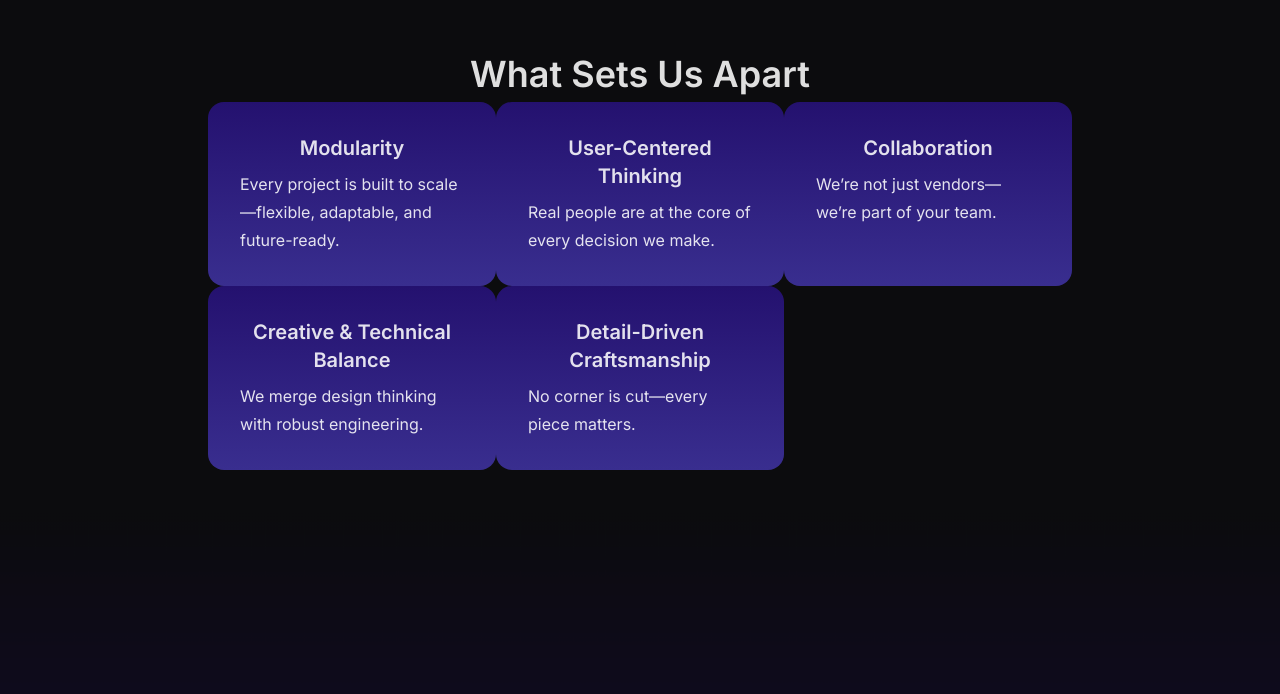
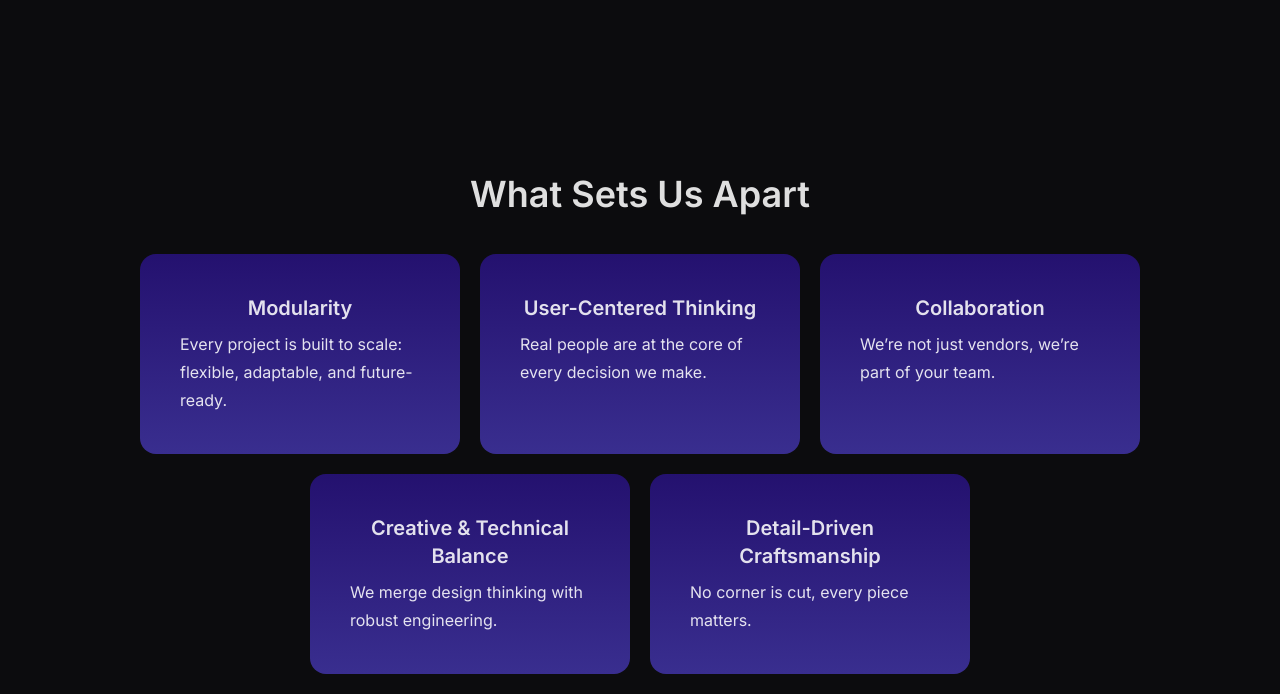
Before and after one commit to Tessera-Studios/Tessera-Web, a React (Vite) app in the folder frontend/: page /about in a window 1280 px wide. Shown: the part 2186-2880 px from the top of the page. Built offline with nearby package versions, Linux system fonts and the light colour scheme; grey boxes are pictures that could not be loaded.

Commit message:
Styled what sets us apart section

```diff
--- a/frontend/src/pages/About.css
+++ b/frontend/src/pages/About.css
@@ -26,8 +26,8 @@
 
 .sets-us-apart-tile {
   background: linear-gradient(to bottom, var(--dark-purple), var(--accent));
-  width: 18rem;
-  padding: 2rem;
+  width: 20rem;
+  padding: 2.5rem;
   border-radius: 1rem;
   text-align: center;
 
--- a/frontend/src/pages/About.tsx
+++ b/frontend/src/pages/About.tsx
@@ -53,14 +53,14 @@ function About() {
                 </div>
             </div>
 
-            <div id="about-what-sets-us-apart" className="flex flex-col justify-center items-center min-h-[50vh] p-10">
-                <h2 className="text-3xl md:text-4xl font-semibold mb-2">What Sets Us Apart</h2>
+            <div id="about-what-sets-us-apart" className="flex flex-col justify-center items-center min-h-[60vh] p-10 pt-20 mt-20">
+                <h2 className="text-3xl md:text-4xl font-semibold mb-10">What Sets Us Apart</h2>
 
                 <div id="sets-us-apart-tiles">
-                    <div className="flex">
+                    <div className="flex w-full gap-5">
                         <div className="sets-us-apart-tile">
                             <h3 className="text-xl font-semibold mb-2">Modularity</h3>
-                            <p className="leading-7">Every project is built to scale—flexible, adaptable, and future-ready.</p>
+                            <p className="leading-7">Every project is built to scale: flexible, adaptable, and future-ready.</p>
                         </div>
                         <div className="sets-us-apart-tile">
                             <h3 className="text-xl font-semibold mb-2">User-Centered Thinking</h3>
@@ -68,17 +68,17 @@ function About() {
                         </div>
                         <div className="sets-us-apart-tile">
                             <h3 className="text-xl font-semibold mb-2">Collaboration</h3>
-                            <p className="leading-7">We’re not just vendors—we’re part of your team.</p>
+                            <p className="leading-7">We’re not just vendors, we’re part of your team.</p>
                         </div>
                     </div>
-                    <div className="flex">
+                    <div className="flex w-full gap-5 mt-5 justify-center">
                         <div className="sets-us-apart-tile">
                             <h3 className="text-xl font-semibold mb-2">Creative & Technical Balance</h3>
                             <p className="leading-7">We merge design thinking with robust engineering.</p>
                         </div>
                         <div className="sets-us-apart-tile">
                             <h3 className="text-xl font-semibold mb-2">Detail-Driven Craftsmanship</h3>
-                            <p className="leading-7">No corner is cut—every piece matters.</p>
+                            <p className="leading-7">No corner is cut, every piece matters.</p>
                         </div>
                     </div>
                 </div>
```
